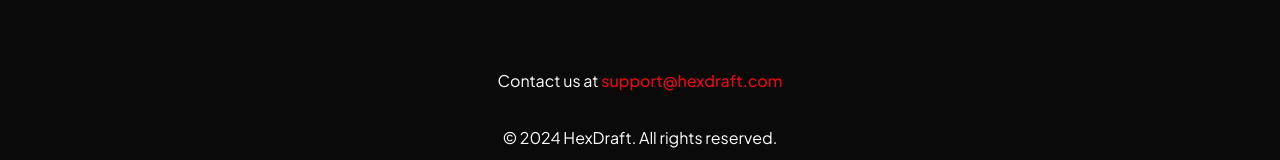
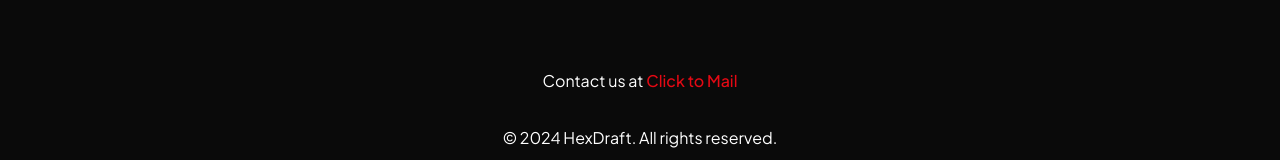
Before and after one commit to HexLLC/HexLLC.github.io, a plain HTML site: page index.html in a window 1280 px wide. Shown: the part 3472-3632 px from the top of the page. Drawn offline with nearby package versions, Linux system fonts and the light colour scheme.

Commit message:
Update index.html

```diff
--- a/index.html
+++ b/index.html
@@ -448,7 +448,7 @@
 
 <footer class="footer">
 <div class="contact">
-    <p>Contact us at <a href="mailto:nullbyte0031@gmail.com">support@hexdraft.com</a></p>
+    <p>Contact us at <a href="mailto:nullbyte0031@gmail.com">Click to Mail</a></p>
 
 </div>
 <p>&copy; 2024 HexDraft. All rights reserved.</p>
```
